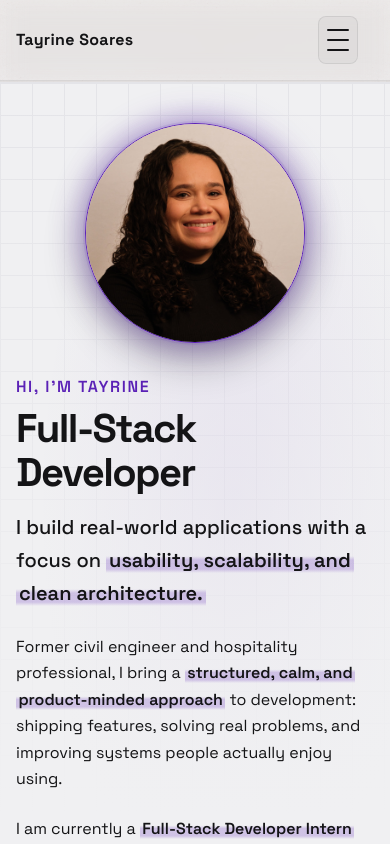
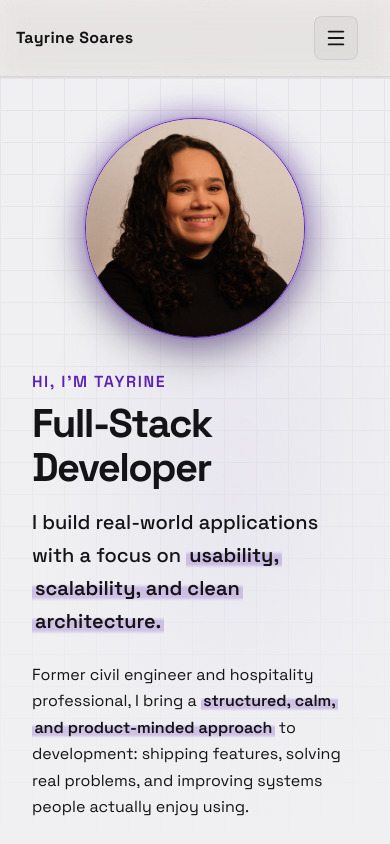
Before and after one commit to TayrineSoares/tayrine-portfolio, a React (Vite) app: page / in a window 390 px wide. Shown: the top 844 px of the page. Built offline with nearby package versions, Linux system fonts and the light colour scheme.

Commit message:
improve overall padding and mobile menu

```diff
--- a/src/components/Contact.jsx
+++ b/src/components/Contact.jsx
@@ -5,8 +5,8 @@ const Contact = () => {
   return (
     <section id="contact">
       <div className="section-intro-container">
-        <p className="section-intro">Ready to Ship?</p>
-        <h2 className="section-title">Let's Talk</h2>
+        <p className="section-intro">Want to connect?</p>
+        <h2 className="section-title">Get in touch</h2>
       </div>
 
       <div className="contact-content">
--- a/src/components/Header.jsx
+++ b/src/components/Header.jsx
@@ -1,5 +1,6 @@
 import '../styles/Header.css';
 import { useState, useEffect, useRef } from 'react';
+import { Menu, X } from 'lucide-react';
 
 const Header = () => {
   const [open, setOpen] = useState(false);
@@ -28,6 +29,12 @@ const Header = () => {
     return () => document.removeEventListener('click', handleClickOutside);
   }, [open]);
 
+  // Blur the hamburger when menu closes so it doesn't keep the purple focus look
+  useEffect(() => {
+    if (!open && buttonRef.current && document.activeElement === buttonRef.current) {
+      buttonRef.current.blur();
+    }
+  }, [open]);
 
   return (
     <header>
@@ -39,15 +46,16 @@ const Header = () => {
         <div className="header-right">
           <button
             ref={buttonRef}
+            type="button"
             className={`menu-toggle ${open ? 'open' : ''}`}
-            aria-label="Toggle navigation"
+            aria-label={open ? 'Close menu' : 'Open menu'}
             aria-expanded={open}
             aria-controls="site-nav"
             onClick={toggle}
           >
-            <span className="bar"></span>
-            <span className="bar"></span>
-            <span className="bar"></span>
+            <span className="menu-toggle-icon" aria-hidden>
+              {open ? <X size={22} strokeWidth={2} /> : <Menu size={22} strokeWidth={2} />}
+            </span>
           </button>
 
           <nav>
--- a/src/components/Hero.jsx
+++ b/src/components/Hero.jsx
@@ -29,7 +29,7 @@ const Hero = () => {
             <a href="https://mykitchenops.com" target="_blank" rel="noopener noreferrer">
               MyKitchenOps
             </a>
-            , working on a production SaaS built with React, Node.js, Supabase, and Tailwind. Refactoring, bug fixes, and UX improvements are part of my daily work.
+            , working on a production SaaS built with React, Node.js, Supabase, and Tailwind. Refactoring, debugging, documenting, and improving UX are part of my daily work.
           </p>
 
           <div className="hero-tags">
--- a/src/data/skills.js
+++ b/src/data/skills.js
@@ -1,7 +1,9 @@
 /** Shared list of skills — used by Skills section */
 export const skills = [
   "JavaScript",
+  "TypeScript",
   "React",
+  "Next.js",
   "Node.js",
   "PostgreSQL",
   "Tailwind CSS",
@@ -12,4 +14,5 @@ export const skills = [
   "Stripe",
   "Resend",
   "Vercel",
+
 ];
--- a/src/styles/Header.css
+++ b/src/styles/Header.css
@@ -90,18 +90,20 @@
   transform: translateY(1px);
 }
 
-.menu-toggle .bar {
-  display: block;
-  width: 22px;
-  height: 2px;
-  background: var(--fg);
-  margin: 4px 0;
-  border-radius: 2px;
-  transition: background var(--transition), opacity var(--transition);
+.menu-toggle-icon {
+  display: flex;
+  align-items: center;
+  justify-content: center;
+  pointer-events: none;
 }
 
-.menu-toggle.open .bar {
-  background: var(--accent);
+.menu-toggle svg {
+  color: var(--fg);
+  transition: color var(--transition);
+}
+
+.menu-toggle.open svg {
+  color: var(--accent);
 }
 
 .menu-toggle:focus-visible {
@@ -124,23 +126,31 @@
     flex-direction: column;
     align-items: center;
     justify-content: center;
+    min-width: 44px;
+    min-height: 44px;
+    padding: var(--space-2);
   }
 
   .nav-list {
     position: absolute;
     right: var(--space-4);
-    top: calc(100% + var(--space-2));
-    background: var(--bg);
-    border: 1px solid var(--line);
-    padding: var(--space-2);
+    left: var(--space-4);
+    top: calc(100% + var(--space-4));
+    margin: 0;
+    background: color-mix(in srgb, var(--bg) 92%, transparent);
+    backdrop-filter: blur(16px) saturate(150%);
+    -webkit-backdrop-filter: blur(16px) saturate(150%);
+    border: 1px solid var(--glass-border);
+    padding: var(--space-4);
     display: flex;
     flex-direction: column;
     align-items: stretch;
-    gap: 2px;
-    min-width: 160px;
+    gap: 4px;
+    min-width: 0;
     z-index: 20;
-    border-radius: 12px;
+    border-radius: 16px;
     box-shadow: var(--shadow-lg);
+    isolation: isolate;
 
     pointer-events: none;
     opacity: 0;
@@ -154,11 +164,19 @@
     transform: translateY(0);
   }
 
+  .nav-list li {
+    list-style: none;
+    margin: 0;
+  }
+
   .nav-list a {
-    display: block;
-    padding: var(--space-2) var(--space-4);
-    border-radius: 8px;
-    font-size: var(--text-sm);
+    display: flex;
+    align-items: center;
+    padding: var(--space-4);
+    min-height: 44px;
+    box-sizing: border-box;
+    border-radius: 10px;
+    font-size: var(--text-base);
     font-weight: 600;
     letter-spacing: 0.04em;
     color: var(--fg);
--- a/src/styles/Hero.css
+++ b/src/styles/Hero.css
@@ -2,6 +2,8 @@
 #hero {
   position: relative;
   overflow: hidden;
+  border-top: none;
+  padding-top: var(--space-8);
   background-color: var(--bg);
   background-image:
     radial-gradient(
@@ -185,11 +187,16 @@ section {
    RESPONSIVE
 ========================= */
 @media (max-width: 768px) {
+  #hero {
+    padding-top: var(--space-6);
+  }
+
   .hero-container {
     flex-direction: column;
     text-align: left;
     align-items: flex-start;
-    padding: 0;
+    padding-left: var(--space-4);
+    padding-right: var(--space-4);
   }
 
   .hero-text {
@@ -199,7 +206,7 @@ section {
 
   .hero-image {
     order: 1;
-    margin-bottom: 2rem;
+    margin-bottom: var(--space-8);
     align-self: center;
   }
 
--- a/src/styles/global.css
+++ b/src/styles/global.css
@@ -125,9 +125,10 @@ LAYOUT HELPERS
 Container and section spacing
 ================================ */
 .container {
-  max-width: 95vw;
+  width: 100%;
+  max-width: min(95vw, 1200px);
   margin: 0 auto;
-  padding: var(--space-4);
+  padding: var(--space-4) var(--space-6);
 }
 
 /* Basic section spacing */
@@ -138,6 +139,11 @@ section {
 }
 
 @media (max-width: 768px) {
+  .container {
+    padding-left: var(--space-4);
+    padding-right: var(--space-4);
+  }
+
   section {
     padding: var(--space-12) var(--space-4);
   }
@@ -191,8 +197,8 @@ footer {
   background-color: var(--bg);
   border-top: 1px solid var(--line);
   text-align: center;
-  padding: 1rem;
-  font-size: 0.9rem;
+  padding: var(--space-6) var(--space-4);
+  font-size: var(--text-sm);
   color: var(--muted);
 }
 
```
